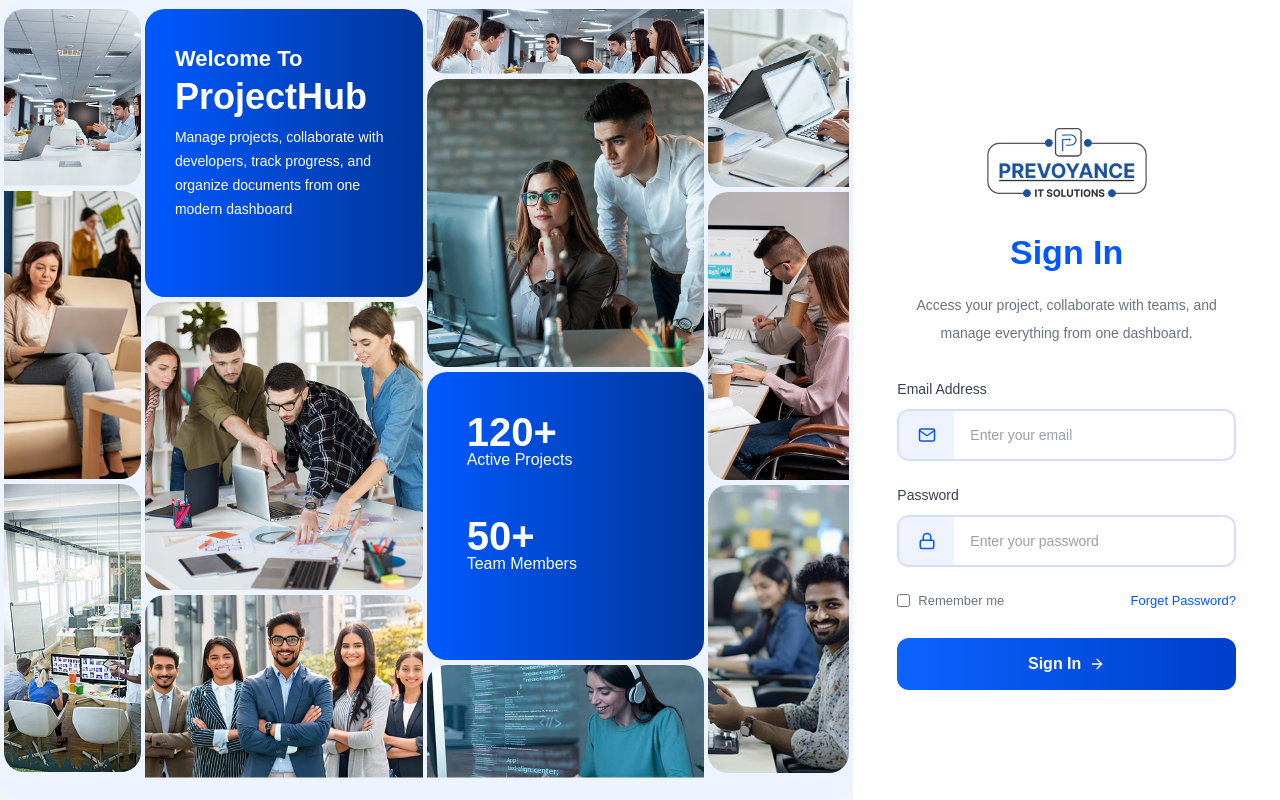
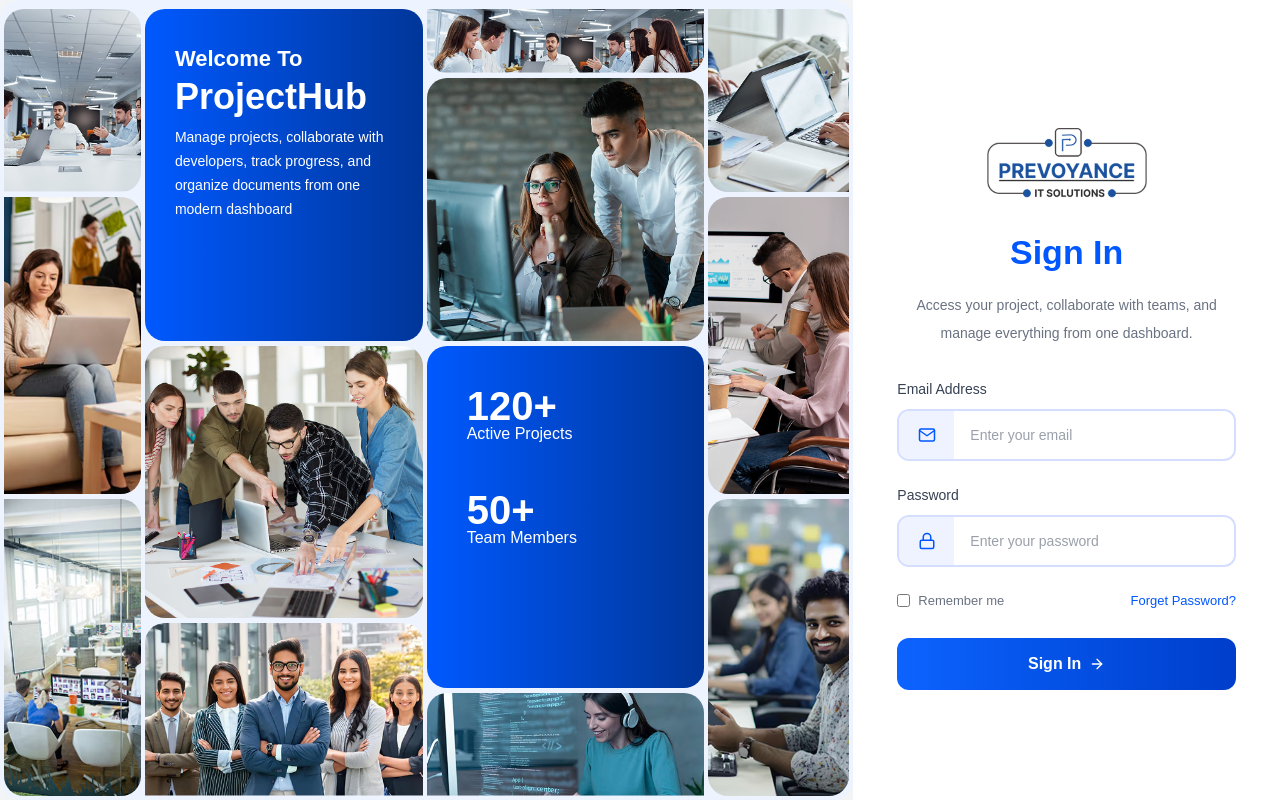
Before and after one commit to abhishekkumar085/ProjectHub-Frontend, a React (Vite) app: page /login in a window 1280 px wide. Built offline with nearby package versions, Linux system fonts and the light colour scheme.

Commit message:
changes of ui

```diff
--- a/src/features/auth/Login.tsx
+++ b/src/features/auth/Login.tsx
@@ -73,46 +73,46 @@ function Login() {
 
     return (
         <>
-<div className="w-full lg:h-screen lg:overflow-hidden">
+<div className="w-full lg:h-screen">
         <div className="flex flex-wrap h-full">
             {/* <!-- Left Side - Image Grid (hidden on mobile) --> */}
-            <div className="hidden lg:block lg:w-8/12 bg-[#EDF3FF] rounded-[20px] p-1">
-                <div className="flex flex-wrap">
+            <div className="hidden lg:flex lg:w-8/12 bg-[#EDF3FF] rounded-[20px] p-1 h-full">
+                <div className="flex w-full h-full">
                     {/* <!-- Column 1 --> */}
-                    <div className="w-2/12 pr-1">
-                        <div className="mt-[5px]">
-                            <img src={img1} alt="" className="w-full h-[177px] rounded-[20px_20px_20px_0px] object-cover" />
+                    <div className="w-2/12 pr-1 flex flex-col">
+                        <div className="mt-[5px] flex-[177]">
+                            <img src={img1} alt="" className="w-full h-full rounded-[20px_20px_20px_0px] object-cover" />
                         </div>
-                        <div className="mt-[5px]">
-                            <img src={img2} alt="" className="w-full h-[288px] rounded-[0px_20px_20px_0px] object-cover" />
+                        <div className="mt-[5px] flex-[288]">
+                            <img src={img2} alt="" className="w-full h-full rounded-[0px_20px_20px_0px] object-cover" />
                         </div>
-                        <div className="mt-[5px]">
-                            <img src={img3} alt="" className="w-full h-[288px] rounded-[0px_20px_20px_20px] object-cover" />
+                        <div className="mt-[5px] flex-[288]">
+                            <img src={img3} alt="" className="w-full h-full rounded-[0px_20px_20px_20px] object-cover" />
                         </div>
                     </div>
                     {/* <!-- Column 2 - Box + Images --> */}
-                    <div className="w-4/12 pr-1">
-                        <div className="mt-[5px] bg-gradient-blue p-[30px] rounded-[20px] text-white h-[288px]">
+                    <div className="w-4/12 pr-1 flex flex-col">
+                        <div className="mt-[5px] flex-[288] bg-gradient-blue p-[30px] rounded-[20px] text-white">
                             <h4 className="font-raleway font-semibold text-[22px] leading-[40px] tracking-[0%]">Welcome To</h4>
                             <h3 className="font-raleway font-extrabold text-[36px] leading-[100%] tracking-[0%] align-middle">ProjectHub</h3>
                             <p className="font-poppins font-normal text-[14px] leading-[24px] tracking-[0%] mt-[10px]">Manage projects, collaborate with developers, track progress, and organize documents from one modern dashboard</p>
                         </div>
-                        <div className="mt-[5px]">
-                            <img src={img4} alt="" className="w-full h-[288px] rounded-[20px] object-cover" />
+                        <div className="mt-[5px] flex-[288]">
+                            <img src={img4} alt="" className="w-full h-full rounded-[20px] object-cover" />
                         </div>
-                        <div className="mt-[5px]">
-                            <img src={img5} alt="" className="w-full h-[183px] rounded-[20px_20px_0px_0px] object-cover" />
+                        <div className="mt-[5px] flex-[183]">
+                            <img src={img5} alt="" className="w-full h-full rounded-[20px_20px_0px_0px] object-cover" />
                         </div>
                     </div>
                     {/* <!-- Column 3 --> */}
-                    <div className="w-4/12 pr-1">
-                        <div className="mt-[5px]">
-                            <img src={img6} alt="" className="w-full h-[65px] rounded-[0px_0px_20px_20px] object-cover" />
+                    <div className="w-4/12 pr-1 flex flex-col">
+                        <div className="mt-[5px] flex-[65]">
+                            <img src={img6} alt="" className="w-full h-full rounded-[0px_0px_20px_20px] object-cover" />
                         </div>
-                        <div className="mt-[5px]">
-                            <img src={img7} alt="" className="w-full h-[288px] rounded-[20px] object-cover" />
+                        <div className="mt-[5px] flex-[288]">
+                            <img src={img7} alt="" className="w-full h-full rounded-[20px] object-cover" />
                         </div>
-                        <div className="mt-[5px] bg-gradient-blue p-[40px] rounded-[20px] text-white h-[288px] flex flex-col items-start justify-start text-center">
+                        <div className="mt-[5px] flex-[288] bg-gradient-blue p-[40px] rounded-[20px] text-white flex flex-col items-start justify-start text-center">
                             <h3 className="font-poppins font-bold text-[40px] leading-[100%] tracking-[0%]">120+</h3>
                             <p className="font-poppins font-medium text-[16px] leading-[100%] tracking-[0%]">Active Projects</p>
                             <br />
@@ -120,20 +120,20 @@ function Login() {
                             <h3 className="font-poppins font-bold text-[40px] leading-[100%] tracking-[0%]">50+</h3>
                             <p className="font-poppins font-medium text-[16px] leading-[100%] tracking-[0%]">Team Members</p>
                         </div>
-                        <div className="mt-[5px]">
-                            <img src={img8} alt="" className="w-full h-[113px] rounded-[20px_20px_0px_0px] object-cover" />
+                        <div className="mt-[5px] flex-[113]">
+                            <img src={img8} alt="" className="w-full h-full rounded-[20px_20px_0px_0px] object-cover" />
                         </div>
                     </div>
                     {/* <!-- Column 4 --> */}
-                    <div className="w-2/12">
-                        <div className="mt-[5px]">
-                            <img src={img9} alt="" className="w-full h-[178px] rounded-[0px_20px_0px_20px] object-cover" />
+                    <div className="w-2/12 flex flex-col">
+                        <div className="mt-[5px] flex-[178]">
+                            <img src={img9} alt="" className="w-full h-full rounded-[0px_20px_0px_20px] object-cover" />
                         </div>
-                        <div className="mt-[5px]">
-                            <img src={img10} alt="" className="w-full h-[288px] rounded-[20px_0px_0px_20px] object-cover" />
+                        <div className="mt-[5px] flex-[288]">
+                            <img src={img10} alt="" className="w-full h-full rounded-[20px_0px_0px_20px] object-cover" />
                         </div>
-                        <div className="mt-[5px]">
-                            <img src={img11} alt="" className="w-full h-[288px] rounded-[20px_0px_20px_20px] object-cover" />
+                        <div className="mt-[5px] flex-[288]">
+                            <img src={img11} alt="" className="w-full h-full rounded-[20px_0px_20px_20px] object-cover" />
                         </div>
                     </div>
                 </div>
```
